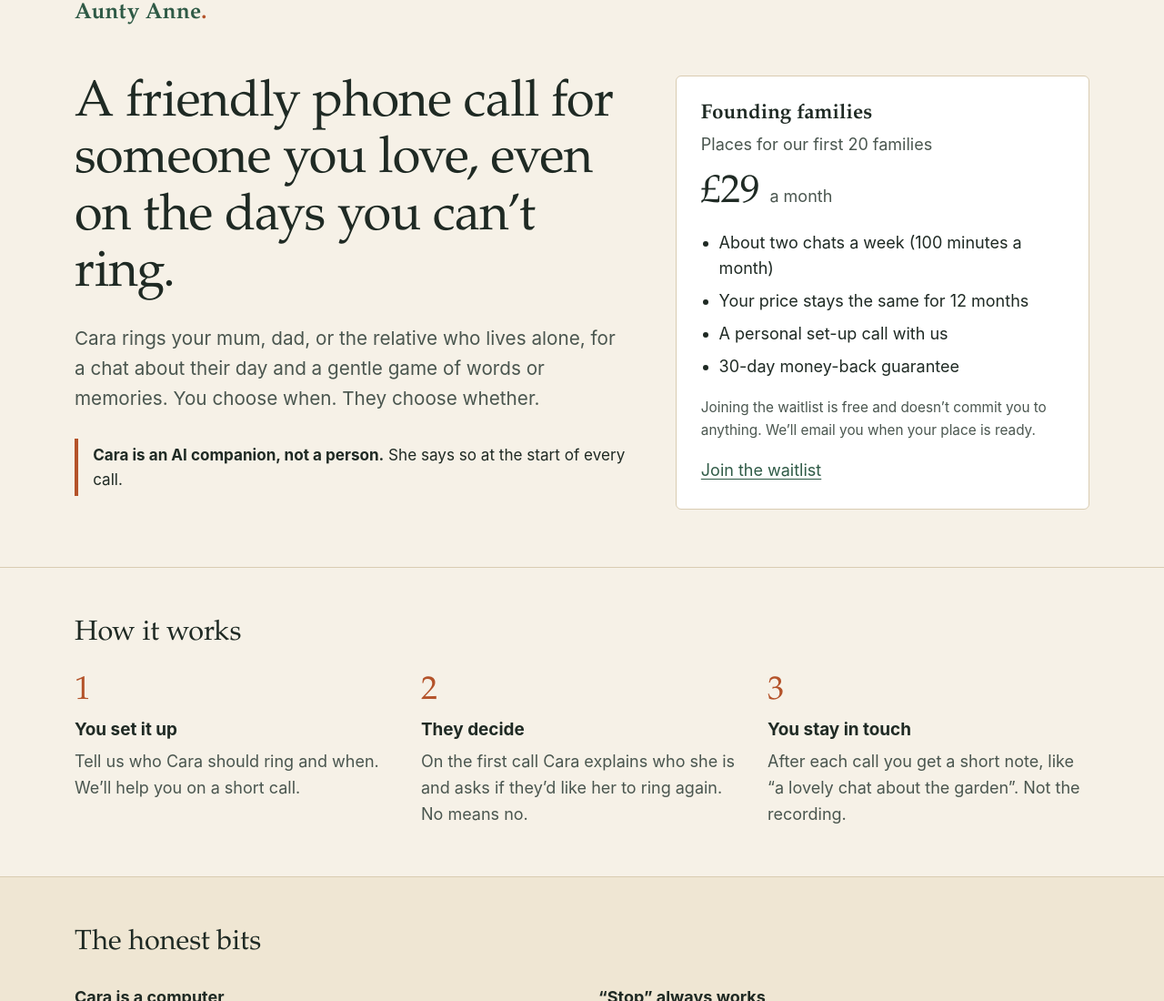
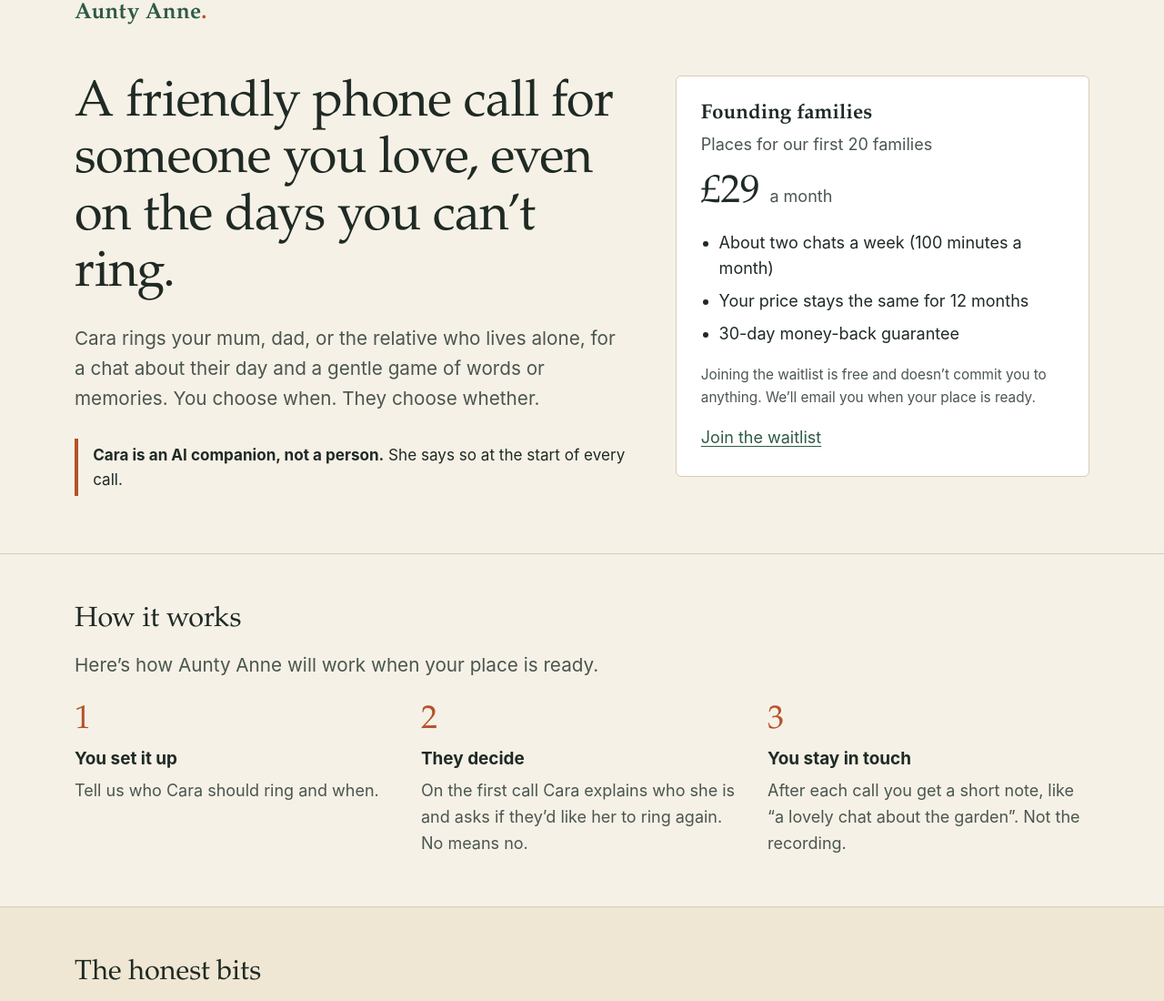
Before and after one commit to Galactik-Platform/auntyanne-site, a plain HTML site: page index.html in a window 1280 px wide. Shown: the top 1100 px of the page at 91% size. Drawn offline with Linux system fonts and the light colour scheme.

Commit message:
Describe the service as it will work; drop the set-up call

```diff
--- a/index.html
+++ b/index.html
@@ -107,7 +107,6 @@
       <ul>
         <li>About two chats a week (100 minutes a month)</li>
         <li>Your price stays the same for 12 months</li>
-        <li>A personal set-up call with us</li>
         <li>30-day money-back guarantee</li>
       </ul>
       <p class="fine">Joining the waitlist is free and doesn’t commit you to anything. We’ll email you when your place is ready.</p>
@@ -118,8 +117,9 @@
   <section aria-labelledby="how-h">
     <div class="wrap">
       <h2 class="sec" id="how-h">How it works</h2>
+      <p class="lede" style="margin:-.75rem 0 1.5rem">Here’s how Aunty Anne will work when your place is ready.</p>
       <ol class="steps">
-        <li><h3>You set it up</h3><p>Tell us who Cara should ring and when. We’ll help you on a short call.</p></li>
+        <li><h3>You set it up</h3><p>Tell us who Cara should ring and when.</p></li>
         <li><h3>They decide</h3><p>On the first call Cara explains who she is and asks if they’d like her to ring again. No means no.</p></li>
         <li><h3>You stay in touch</h3><p>After each call you get a short note, like “a lovely chat about the garden”. Not the recording.</p></li>
       </ol>
```
